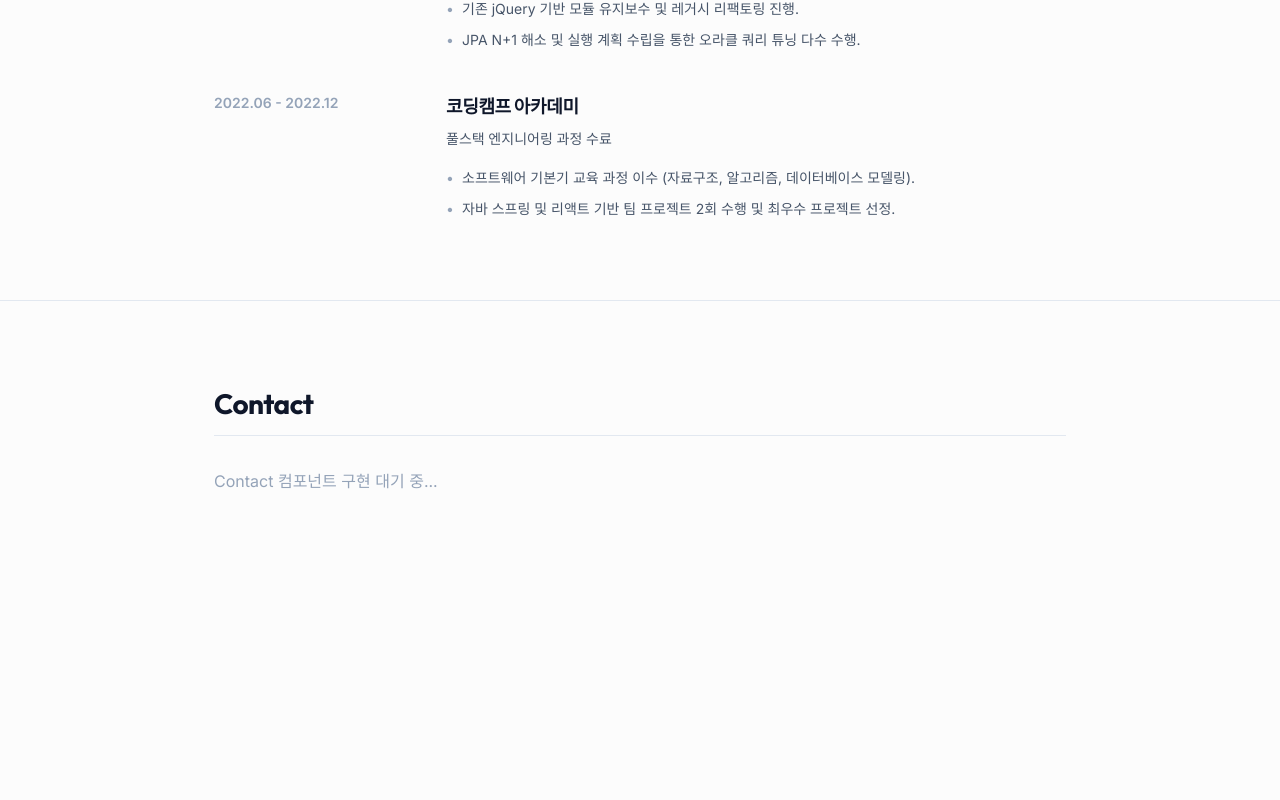
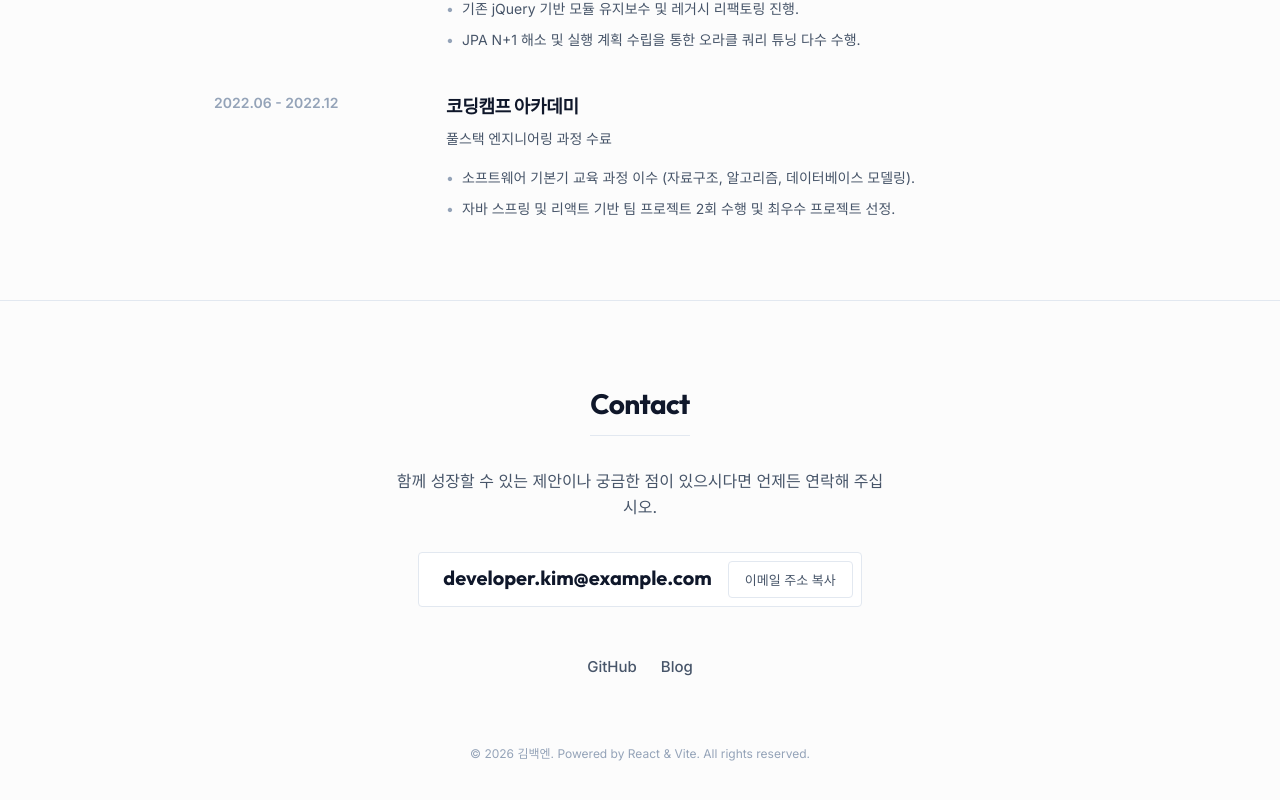
Before and after one commit to interrobang-dev/work-portfolio, a React (Vite) app: page / in a window 1280 px wide. Shown: the part 3907-4707 px from the top of the page. Before the commit the page ends 4481 px from the top, so only its background shows below. Built offline with nearby package versions, Linux system fonts and the light colour scheme.

Commit message:
feat: implement contact footer with clipboard copy and scroll-spy observer (Phase 5)

```diff
--- a/src/App.tsx
+++ b/src/App.tsx
@@ -1,13 +1,46 @@
+import { useState, useEffect } from 'react';
 import Header from './components/Header';
 import Hero from './components/Hero';
 import About from './components/About';
 import Skills from './components/Skills';
 import Projects from './components/Projects';
 import Experience from './components/Experience';
+import Contact from './components/Contact';
 import { profileData, skillsData, projectsData, experienceData } from './data/portfolioData';
 
 function App() {
-  const activeSection = 'about';
+  const [activeSection, setActiveSection] = useState('about');
+
+  useEffect(() => {
+    const sections = ['about', 'skills', 'projects', 'experience', 'contact'];
+    const observerOptions = {
+      root: null,
+      rootMargin: '-20% 0px -60% 0px', // 화면 중간 영역에 걸칠 때 변경되도록 마진 설정
+      threshold: 0
+    };
+
+    const observerCallback = (entries: IntersectionObserverEntry[]) => {
+      entries.forEach((entry) => {
+        if (entry.isIntersecting) {
+          setActiveSection(entry.target.id);
+        }
+      });
+    };
+
+    const observer = new IntersectionObserver(observerCallback, observerOptions);
+
+    sections.forEach((id) => {
+      const element = document.getElementById(id);
+      if (element) observer.observe(element);
+    });
+
+    return () => {
+      sections.forEach((id) => {
+        const element = document.getElementById(id);
+        if (element) observer.unobserve(element);
+      });
+    };
+  }, []);
 
   return (
     <>
@@ -26,18 +59,11 @@ function App() {
         {/* Projects Section */}
         <Projects projects={projectsData} />
 
-
         {/* Experience Section */}
         <Experience experienceList={experienceData} />
 
-
-        {/* Contact Section Placeholder */}
-        <section id="contact" className="section border-top">
-          <div className="container">
-            <h2>Contact</h2>
-            <p style={{ color: 'var(--text-muted)' }}>Contact 컴포넌트 구현 대기 중...</p>
-          </div>
-        </section>
+        {/* Contact Section */}
+        <Contact profile={profileData} />
       </main>
     </>
   );
--- /dev/null
+++ b/src/components/Contact.tsx
@@ -0,0 +1,59 @@
+import React, { useState } from 'react';
+import type { Profile } from '../data/types';
+
+interface ContactProps {
+  profile: Profile;
+}
+
+const Contact: React.FC<ContactProps> = ({ profile }) => {
+  const [copied, setCopied] = useState(false);
+
+  const handleCopyEmail = async () => {
+    try {
+      await navigator.clipboard.writeText(profile.email);
+      setCopied(true);
+      setTimeout(() => setCopied(false), 2000);
+    } catch (err) {
+      console.error('Failed to copy email: ', err);
+    }
+  };
+
+  return (
+    <footer id="contact" className="section border-top contact-section">
+      <div className="container contact-container">
+        <h2>Contact</h2>
+        <p className="contact-subtitle">함께 성장할 수 있는 제안이나 궁금한 점이 있으시다면 언제든 연락해 주십시오.</p>
+
+        <div className="email-box">
+          <a href={`mailto:${profile.email}`} className="email-link">
+            {profile.email}
+          </a>
+          <button
+            type="button"
+            className={`btn btn-copy ${copied ? 'copied' : ''}`}
+            onClick={handleCopyEmail}
+          >
+            {copied ? '이메일 주소 복사됨!' : '이메일 주소 복사'}
+          </button>
+        </div>
+
+        <div className="contact-links">
+          <a href={profile.github} target="_blank" rel="noopener noreferrer" className="link-hover">
+            GitHub
+          </a>
+          {profile.blog && (
+            <a href={profile.blog} target="_blank" rel="noopener noreferrer" className="link-hover">
+              Blog
+            </a>
+          )}
+        </div>
+
+        <p className="copyright">
+          © {new Date().getFullYear()} {profile.name}. Powered by React & Vite. All rights reserved.
+        </p>
+      </div>
+    </footer>
+  );
+};
+
+export default Contact;
--- a/src/index.css
+++ b/src/index.css
@@ -716,3 +716,86 @@ a {
   color: var(--text-primary);
   font-weight: 600;
 }
+
+/* Contact & Footer Styles */
+.contact-section {
+  text-align: center;
+  padding-bottom: 3rem;
+}
+
+.contact-container {
+  display: flex;
+  flex-direction: column;
+  align-items: center;
+}
+
+.contact-subtitle {
+  font-size: 1rem;
+  max-width: 500px;
+  margin-bottom: 2rem;
+  color: var(--text-secondary);
+}
+
+.email-box {
+  display: flex;
+  flex-direction: column;
+  align-items: center;
+  gap: 1rem;
+  margin-bottom: 3rem;
+}
+
+@media (min-width: 768px) {
+  .email-box {
+    flex-direction: row;
+    border: 1px solid var(--border);
+    border-radius: var(--radius);
+    padding: 0.5rem 0.5rem 0.5rem 1.5rem;
+    background: var(--card-bg);
+  }
+}
+
+.email-link {
+  font-family: var(--font-title);
+  font-size: 1.5rem;
+  font-weight: 700;
+  color: var(--text-primary);
+  border-bottom: 2px solid transparent;
+}
+
+.email-link:hover {
+  border-bottom-color: var(--text-primary);
+}
+
+@media (min-width: 768px) {
+  .email-link {
+    font-size: 1.25rem;
+  }
+}
+
+.btn-copy {
+  padding: 0.5rem 1rem;
+  font-size: 0.8125rem;
+}
+
+.btn-copy.copied {
+  background: var(--text-primary);
+  color: var(--bg);
+  border-color: var(--text-primary);
+}
+
+.contact-links {
+  display: flex;
+  gap: 1.5rem;
+  margin-bottom: 4rem;
+}
+
+.contact-links a {
+  font-size: 0.9375rem;
+  font-weight: 500;
+  color: var(--text-secondary);
+}
+
+.copyright {
+  font-size: 0.75rem;
+  color: var(--text-muted);
+}
```
